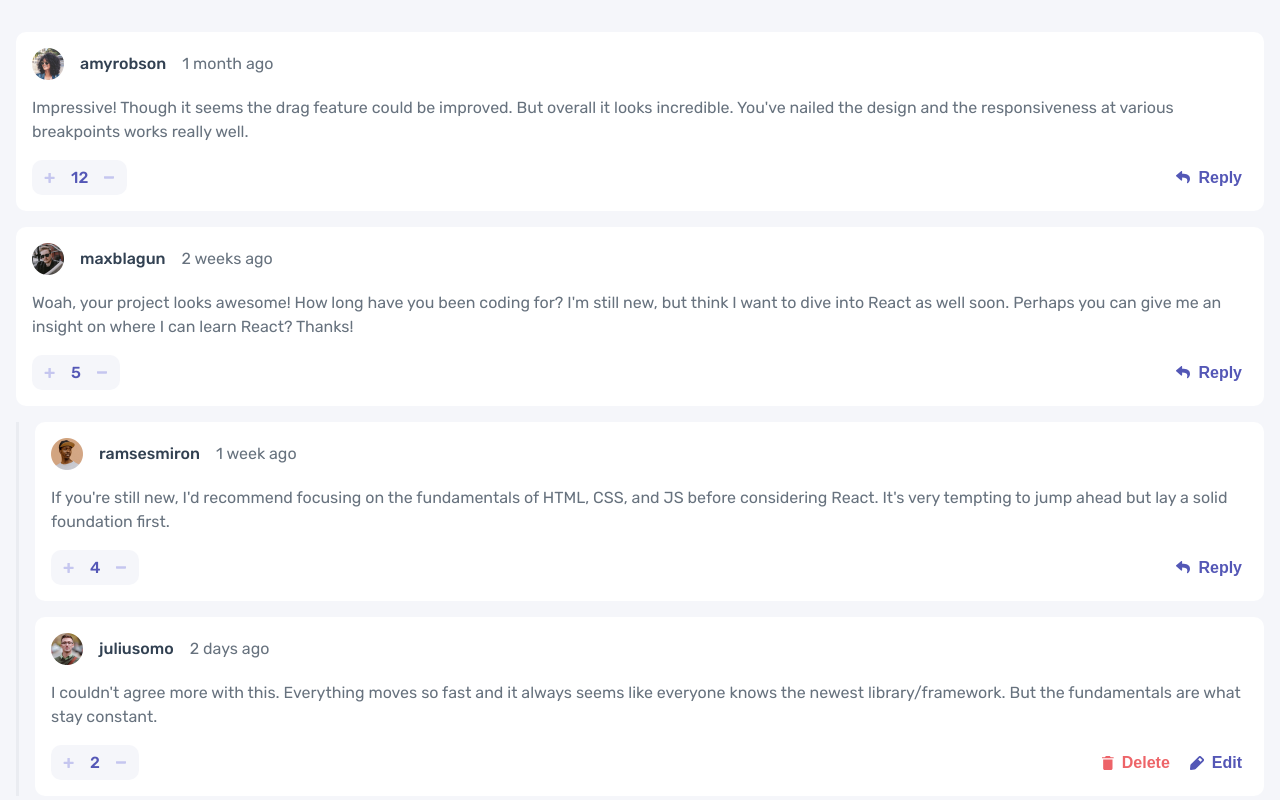
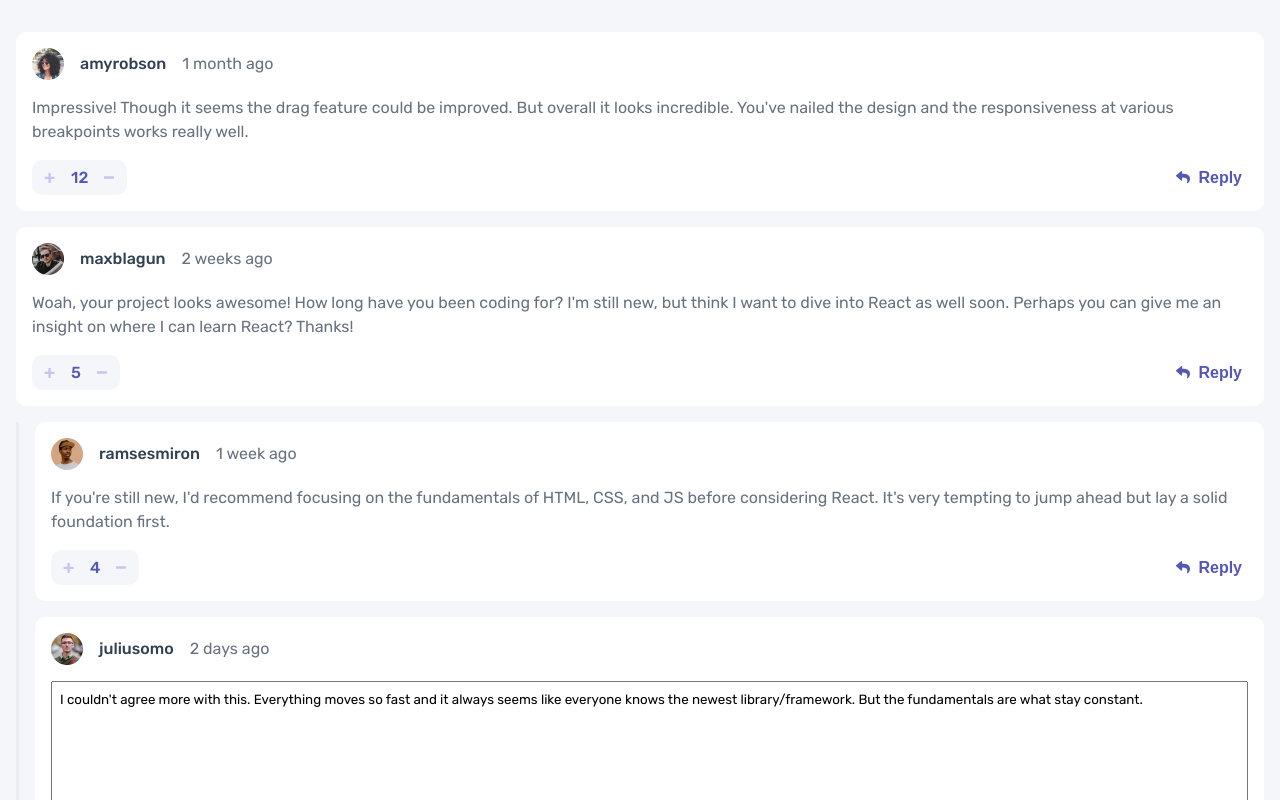
Before and after one commit to ianbuen/interactive-comments-section, a React (Vite) app: page / in a window 1280 px wide. Both pictures are taken after a click on the button "Edit". Shown: the top 800 px of the page. Built offline with nearby package versions, Linux system fonts and the light colour scheme.

Commit message:
add comment editing

```diff
--- a/src/components/Comments.jsx
+++ b/src/components/Comments.jsx
@@ -22,13 +22,14 @@ export const Comments = () => {
   );
 };
 
-
 export const Comment = ({comment, editable}) => {
     const {id, user: {username}, createdAt, content, score, replies} = comment;
 
     const [{comments}, dispatch] = useStateValue();
     const [likes, setLikes] = useState(0);
     const [modal, setModal] = useState(null);
+    const [editing, setEditing] = useState(false);
+    const [draft, setDraft] = useState(content);
     const refLikes = useRef(null);
     const refComment = useRef(null);
 
@@ -80,6 +81,40 @@ export const Comment = ({comment, editable}) => {
       setModal(<Modal action={action} />)
     };
 
+    const editComment = (id) => {
+      setEditing(!editing);
+
+      // if editing and Save is clicked
+      if (editing) {
+          let copy = [...comments];
+
+          // find by ID among comments and replace the content
+          copy.find(comment => {
+            if (comment.id === id) {
+                comment.content = draft;
+                return comment;
+            }
+
+            // also include nested replies
+            comment.replies.find(reply => {
+              if (reply.id === id) {
+                  reply.content = draft;
+                  return reply
+              }
+            });
+          });
+
+          // commit the new edit
+          dispatch({ type: "SET_COMMENTS", comments: copy });
+      } else {
+          setDraft(content)
+      }
+    };
+
+    const handleEdit = ({target: {value}}) => {
+      setDraft(value);
+    }
+
     return (
       <>
         <div ref={refComment} className='Comment'>
@@ -89,7 +124,9 @@ export const Comment = ({comment, editable}) => {
             <p className='Time'>{createdAt}</p>
           </div>
 
-          <p className='Content'>{content}</p>
+          {/* <p className='Content'>{content}</p> */}
+          {editing ? <textarea className='Content_Edit' value={draft} onChange={handleEdit} />
+            : <p className='Content'>{content}</p>}
 
           <div className='Actions'>
             <div className='Likes'>
@@ -101,7 +138,7 @@ export const Comment = ({comment, editable}) => {
             {editable ?
                   <div className='Edit'>
                     <button className='Button' onClick={() => showDeleteDialog(id)}><img src={iconDelete} alt="delete icon" />Delete</button>
-                    <button className='Button'><img src={iconEdit} alt="edit icon" />Edit</button>
+                    <button className='Button' onClick={() => editComment(id)}><img src={iconEdit} alt="edit icon" />{editing ? 'Save' : 'Edit'}</button>
                   </div>
               :   <button className='Button'><img src={iconReply} alt="reply icon" />Reply</button>}
           </div>
--- a/src/styles/Comments.sass
+++ b/src/styles/Comments.sass
@@ -36,6 +36,13 @@
 
 .Content
     line-height: 1.5
+
+.Content_Edit
+    line-height: 1.5
+    resize: none
+    font-family: inherit
+    height: 10rem
+    padding: 0.5rem
 
 .Actions
     display: grid
```
